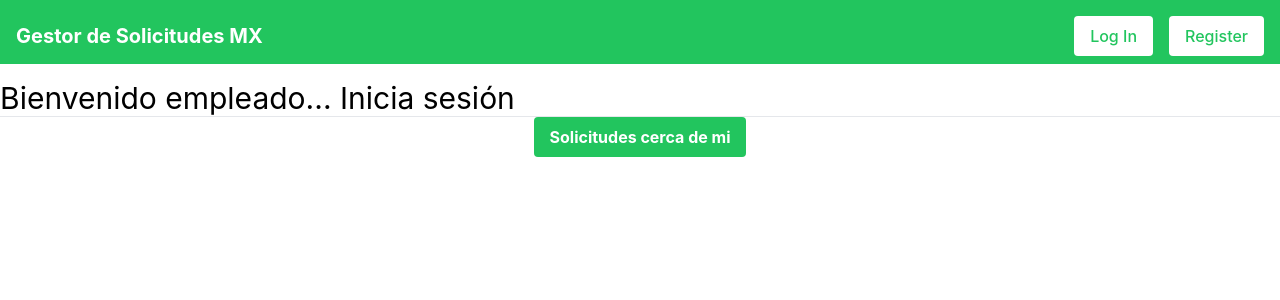
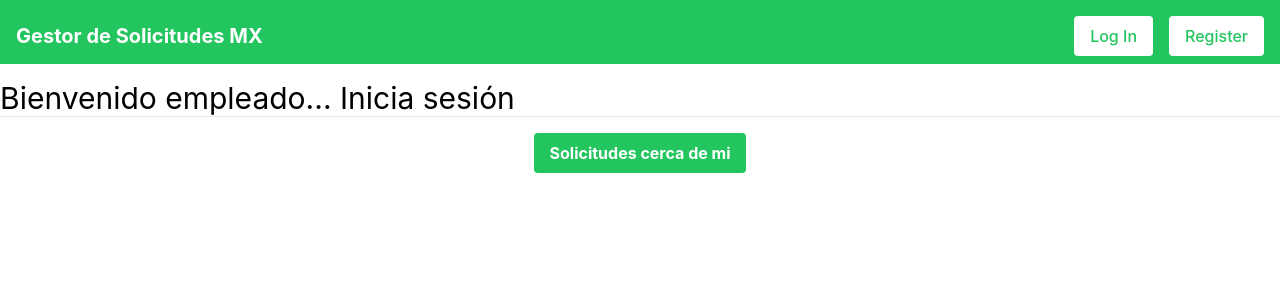
Before and after one commit to abrahamgmacias/solicitudes-de-gobierno-frontend, a React (Create React App) app: page / in a window 1280 px wide. Shown: the top 300 px of the page. Built offline with nearby package versions, Linux system fonts and the light colour scheme.

Commit message:
adds margin

```diff
--- a/src/components/UI/molecules/DashboardButtonLayout.js
+++ b/src/components/UI/molecules/DashboardButtonLayout.js
@@ -2,10 +2,11 @@
 import { useNavigate } from 'react-router-dom';
 import { checkDashboardOptions } from '../../../utils/auth';
 
-// Add role logic
+// Add role logic --- MAKE ANOTHER CONTAINER
 export default function DashboardButtonLayout(props) {
     const buttonStyle = "bg-green-500 hover:bg-green-700 text-white font-bold py-2 px-4 rounded focus:outline-none focus:shadow-outline";
 
+    // Check for dashboard opts based on role
     const optionsDict = checkDashboardOptions(props.role);
 
     const navigate = useNavigate();
@@ -19,7 +20,7 @@
     ));
 
     return (
-        <div className="flex justify-center">
+        <div className="flex justify-center mt-4">
             <div className="space-x-2">
                 {buttons}
             </div>
```
